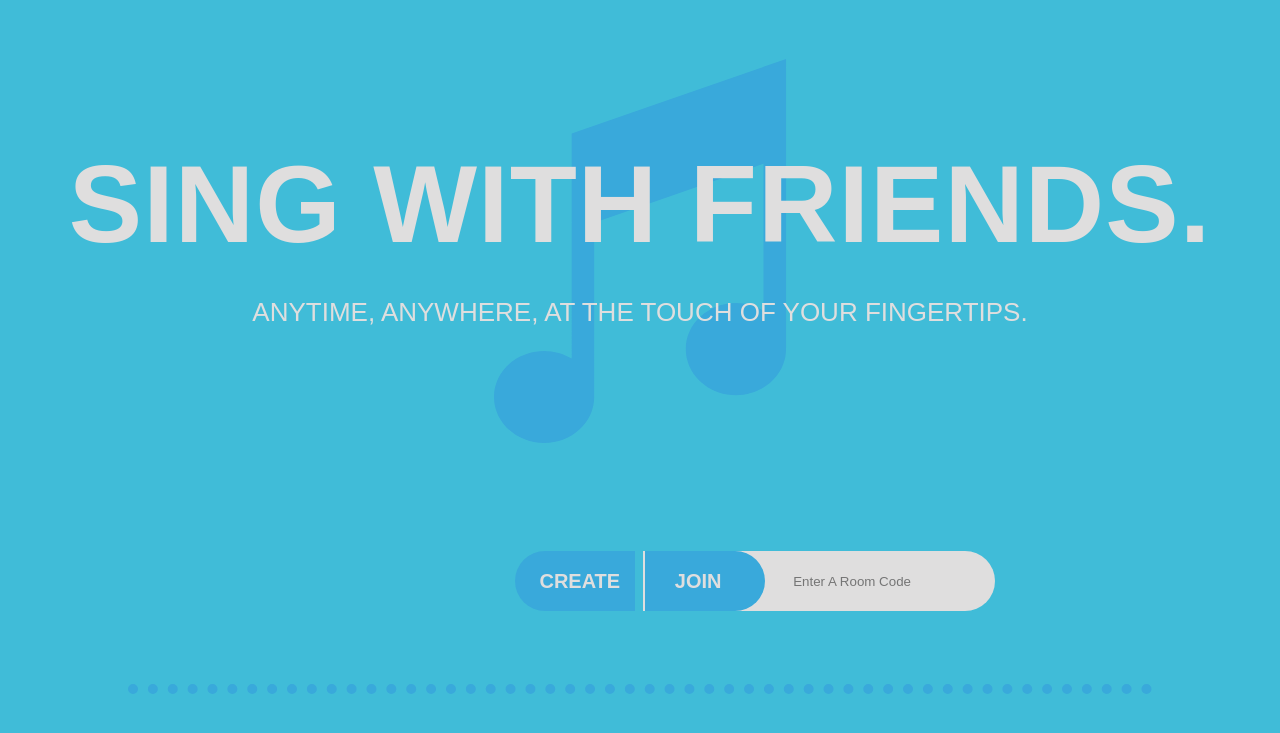
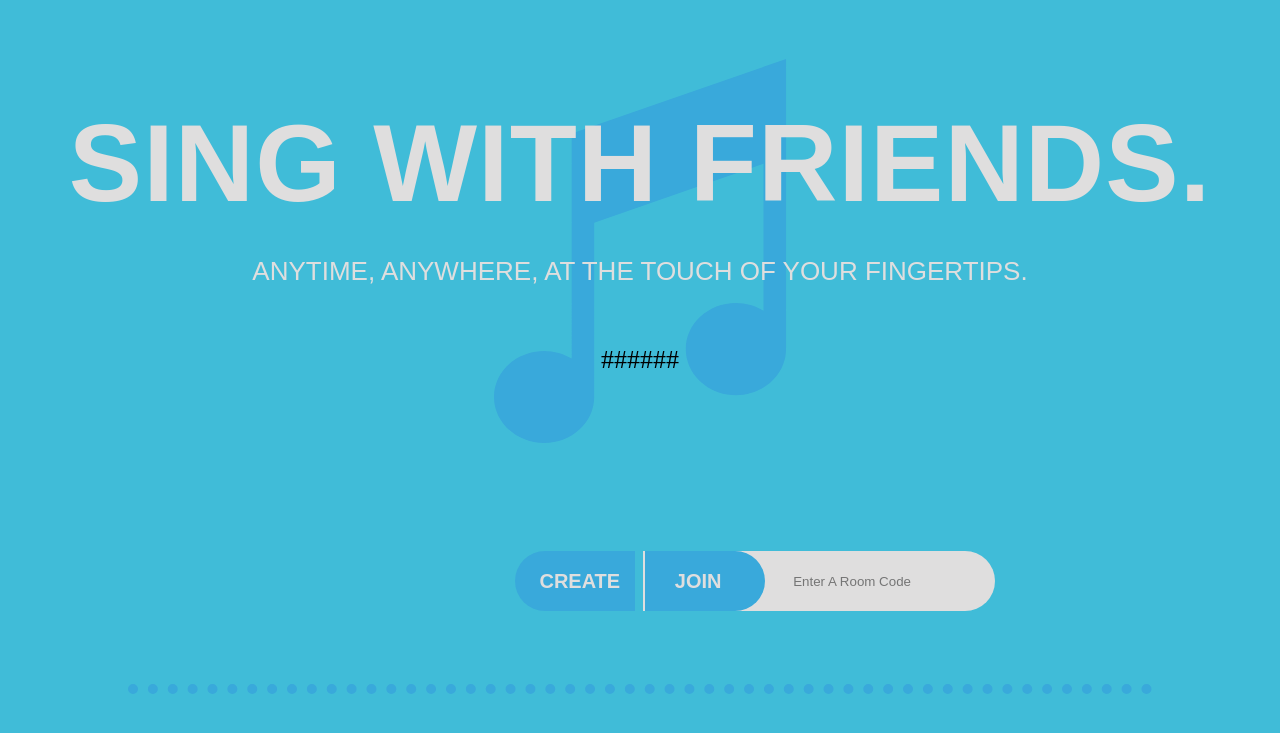
Before and after one commit to zhg-kj/oke, a React (Create React App) app in the folder front-end/: page / in a window 1280 px wide. Shown: the part 149-882 px from the top of the page. Built offline with nearby package versions, Linux system fonts and the light colour scheme; no server answers.

Commit message:
Made room code display on client page

```diff
--- a/front-end/src/frontPage/buttons/generateButton.js
+++ b/front-end/src/frontPage/buttons/generateButton.js
@@ -4,6 +4,13 @@ import './buttons.css';
 import GenerateRandomCode from 'react-random-code-generator';
 
 export class GenerateButton extends Component {
+    constructor(props){
+        super(props);
+
+        this.state = {
+            roomCode: '######'
+        }
+    }
 
     onCreateNewRoom = async () => {
         const newRoomCode = GenerateRandomCode.TextCode(6).toUpperCase();
@@ -28,6 +35,7 @@ export class GenerateButton extends Component {
             })
             .then(res => res.json())
             .then(list => this.props.onUpdateRooms(list));
+            this.setState({roomCode:newRoomCode})
         } else {
             this.onCreateNewRoom();
         }
@@ -35,7 +43,10 @@ export class GenerateButton extends Component {
 
     render() {
         return (
-            <button className="generate" onClick={this.onCreateNewRoom}>CREATE</button>
+            <div>
+                <button className="generate" onClick={this.onCreateNewRoom}>CREATE</button>
+                <p>{this.state.roomCode}</p>
+            </div>
         );
     }
 }
```
